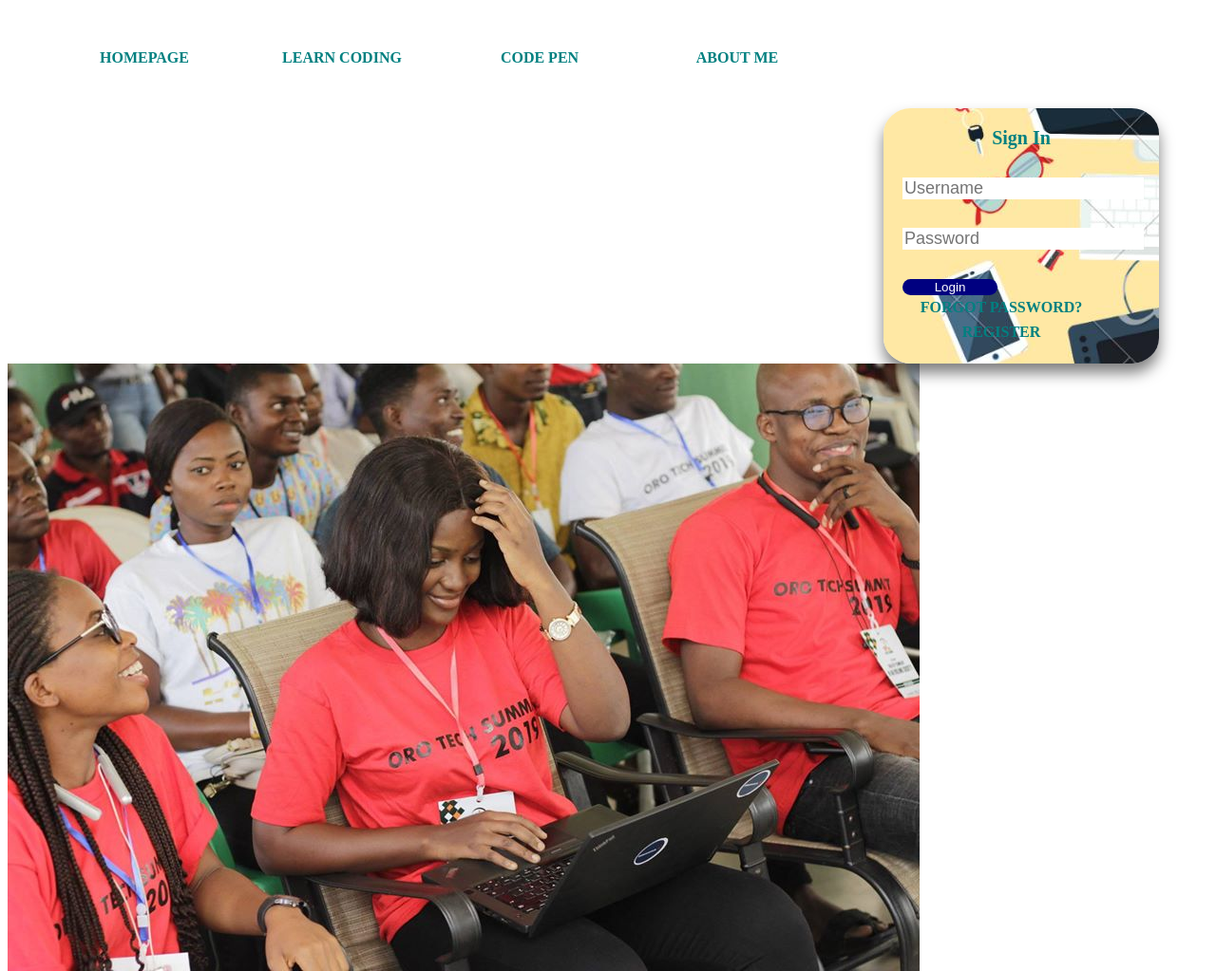
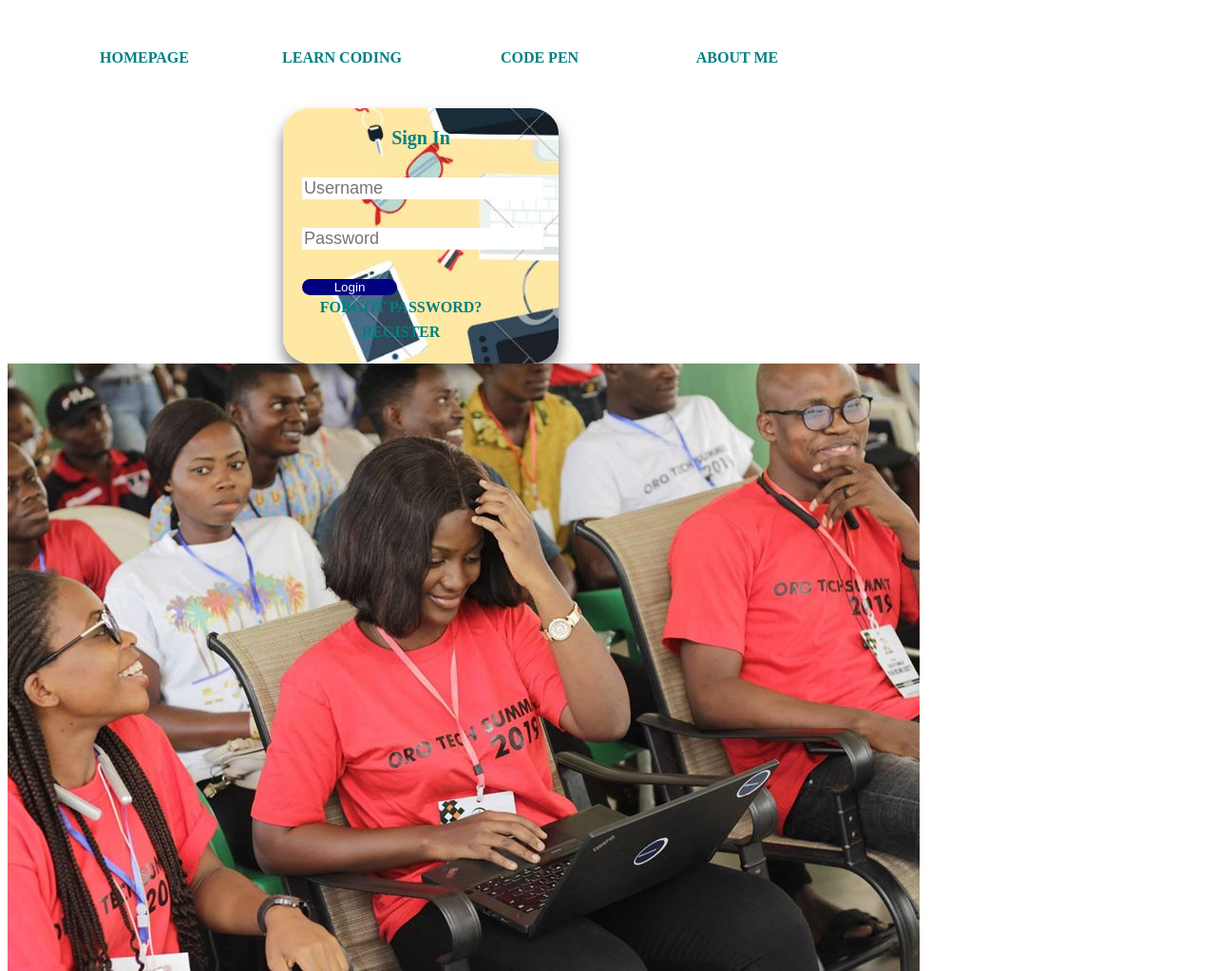
Before and after one commit to absylver/project-diy-not-complete, a plain HTML site: page index.html in a window 1280 px wide. Shown: the top 1023 px of the page at 95% size. Drawn offline with Linux system fonts and the light colour scheme.

Commit message:
Update styles.css

```diff
--- a/styles.css
+++ b/styles.css
@@ -41,9 +41,9 @@ li{
 .box
 {
 
-    position: relative;
-    top: 50%;
-    left: 50%;
+    position: initial;
+    top: 0%;
+    left: 0%;
     transform: translate(100%,0%);
     width: 250px;
     padding: 20px;
```
